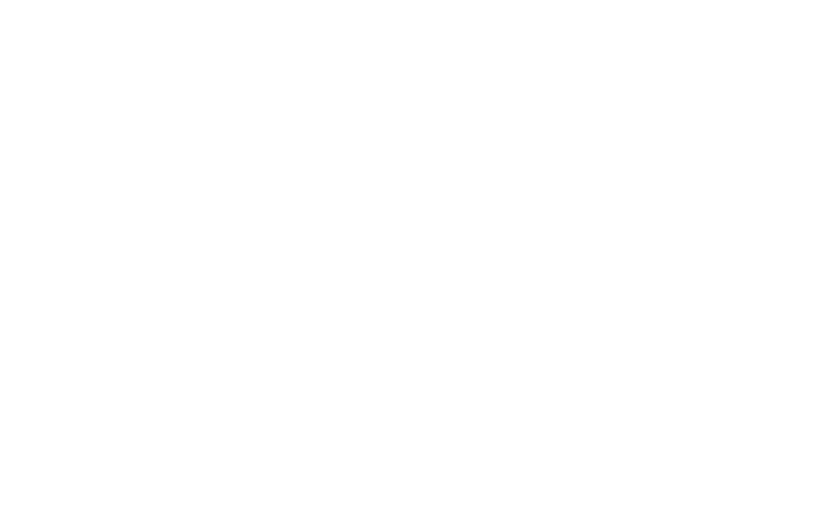
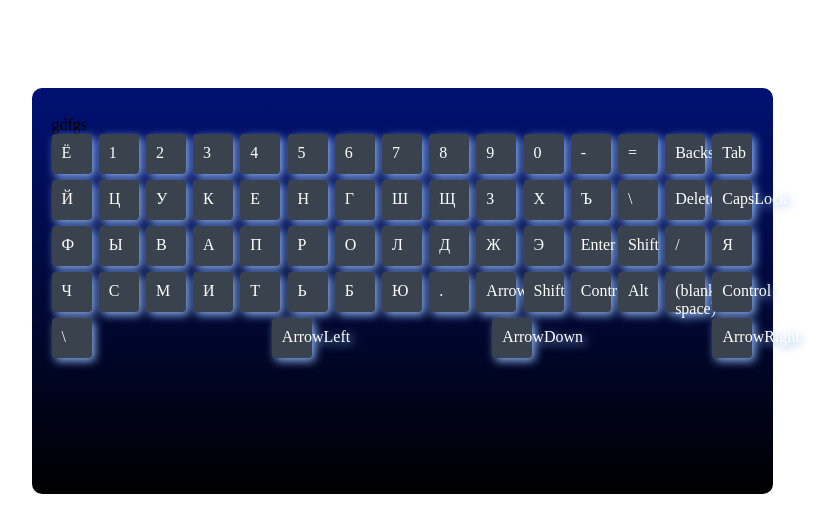
Before and after one commit to RomanKadevich/virtual-keyboard, a website: page index.html in a window 1280 px wide. Shown: the whole page, without its empty margins (238-1072 px from the left). Drawn offline with Linux system fonts and the light colour scheme.

Commit message:
feat: install ESLint; add styles of keyboard

```diff
--- /dev/null
+++ b/_keyboard.scss
@@ -0,0 +1,32 @@
+*{
+    box-sizing: border-box;
+}
+.keyboard{
+    position: relative;
+    top:10vh;
+    padding: 28px 20px;
+    max-width: 741px;
+    margin: 0 auto;
+    height: 406px;
+    background: linear-gradient(180deg, #001CBA -61.58%, #000000 100%);
+    border-radius: 10px;
+    &__keyfield{
+        display: flex;
+        max-height: 240px;
+        justify-content: space-between;
+        flex-wrap: wrap;
+        gap: 6px;
+
+
+    }
+    &__key{
+        padding: 10px;
+        width: 40px;
+        height: 40px;
+        background: #3A424E;;
+        filter: drop-shadow(3px 3px 5px #8BB3EF);
+        border-radius: 4px;
+        font-size: 1em;
+        color:#FFFFFF;
+    }
+}
--- a/script.js
+++ b/script.js
@@ -0,0 +1,11 @@
+let pressedKeys = ['Ё', '1', '2', '3', '4', '5', '6', '7', '8', '9', '0', '-', '=', 'Backspace', 'Tab', 'Й', 'Ц', 'У', 'К', 'Е', 'Н', 'Г', 'Ш', 'Щ', 'З', 'Х', 'Ъ', '\\', 'Delete', 'CapsLock', 'Ф', 'Ы', 'В', 'А', 'П', 'Р', 'О', 'Л', 'Д', 'Ж', 'Э', 'Enter', 'Shift', '/', 'Я', 'Ч', 'С', 'М', 'И', 'Т', 'Ь', 'Б', 'Ю', '.', 'ArrowUp', 'Shift', 'Control', 'Alt', '(blank space)', 'Control', '\\', 'ArrowLeft', 'ArrowDown', 'ArrowRight'];
+let keyboard = document.createElement('div');
+keyboard.className ='keyboard';
+keyboard.innerHTML= '<div id="textarea"></div>gdfgs<div id="keyfield"></div>';
+document.body.append(keyboard);
+let textArea = document.getElementById('textarea');
+let keyField = document.getElementById('keyfield');
+keyField.className = 'keyboard__keyfield'
+for (let i=0; i < pressedKeys.length; i++){
+    keyField.innerHTML += "<div class = 'keyboard__key' id = 'key'>"+pressedKeys[i]+"</div>"
+}
--- a/style.scss
+++ b/style.scss
@@ -0,0 +1 @@
+@import '_keyboard.scss';
```
Also changed, not shown: package.json (added, +7 -0 lines), .eslintrc.json (added), style.css, 2 other files.
